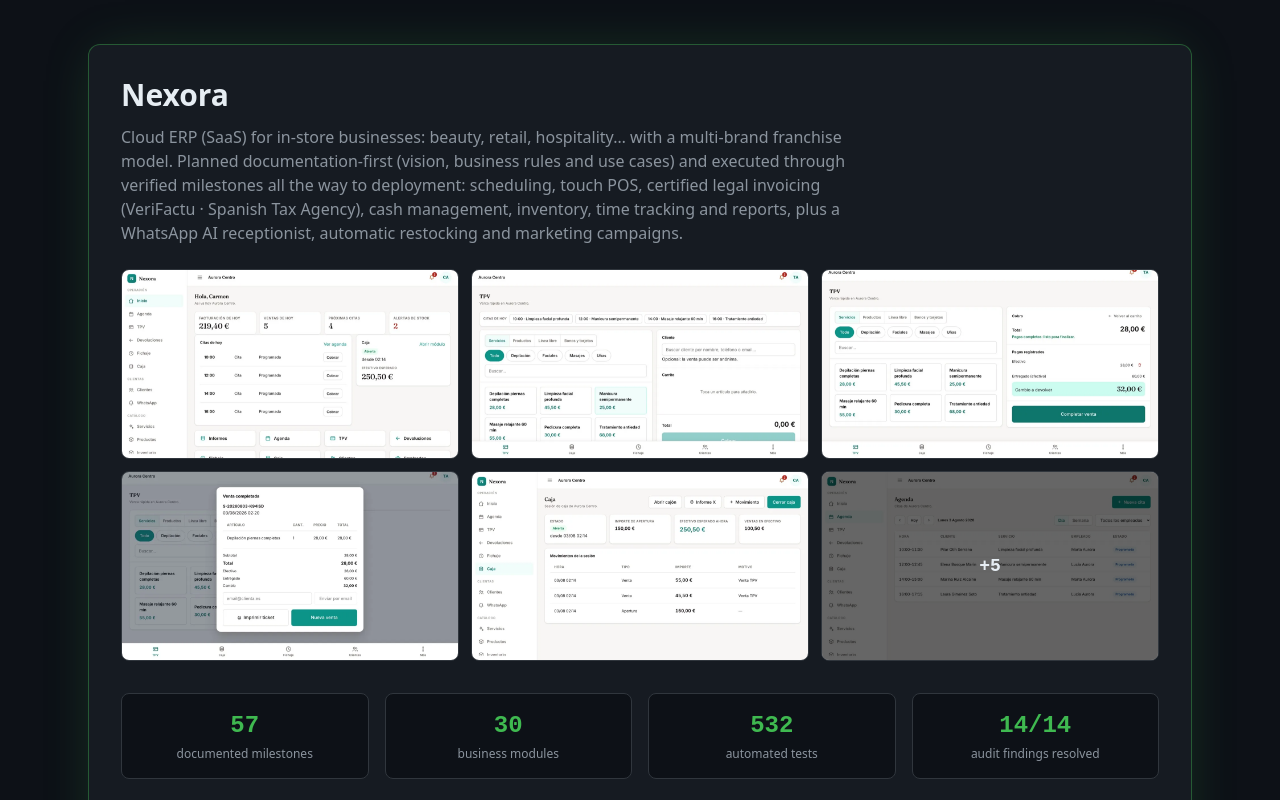
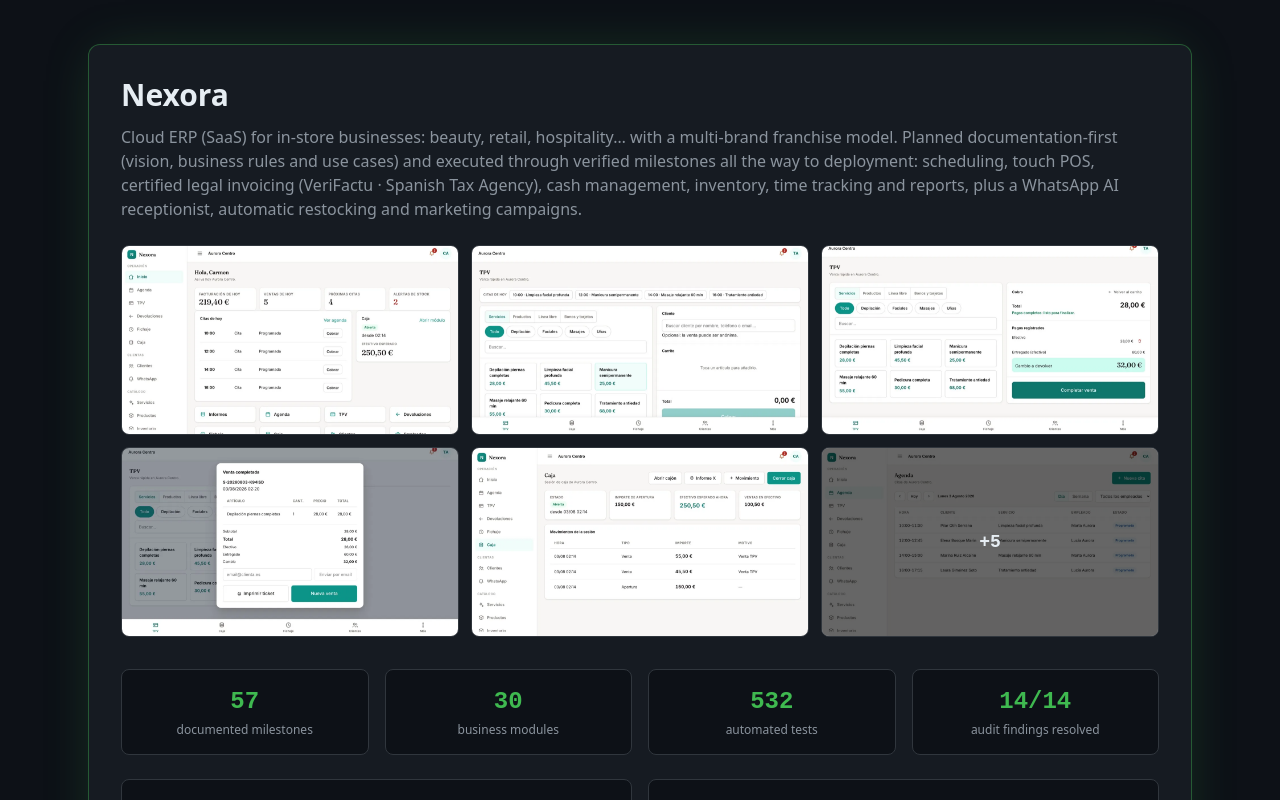
Before and after one commit to ValeriuCristianDudas/portfolio, a React (Vite) app: page / in a window 1280 px wide. Shown: the part 2300-3100 px from the top of the page. Built offline with nearby package versions, Linux system fonts and the light colour scheme.

Commit message:
Nexora: descripción alineada al ancho completo de la tarjeta

```diff
--- a/src/components/Projects.tsx
+++ b/src/components/Projects.tsx
@@ -67,7 +67,7 @@
             <h3 className={project.featured ? 'text-3xl font-bold' : 'text-2xl font-bold'}>
               {t(`projects.items.${project.id}.name`)}
             </h3>
-            <p className="mt-3 max-w-3xl text-muted">
+            <p className="mt-3 text-muted">
               {t(`projects.items.${project.id}.desc`)}
             </p>
 
```
